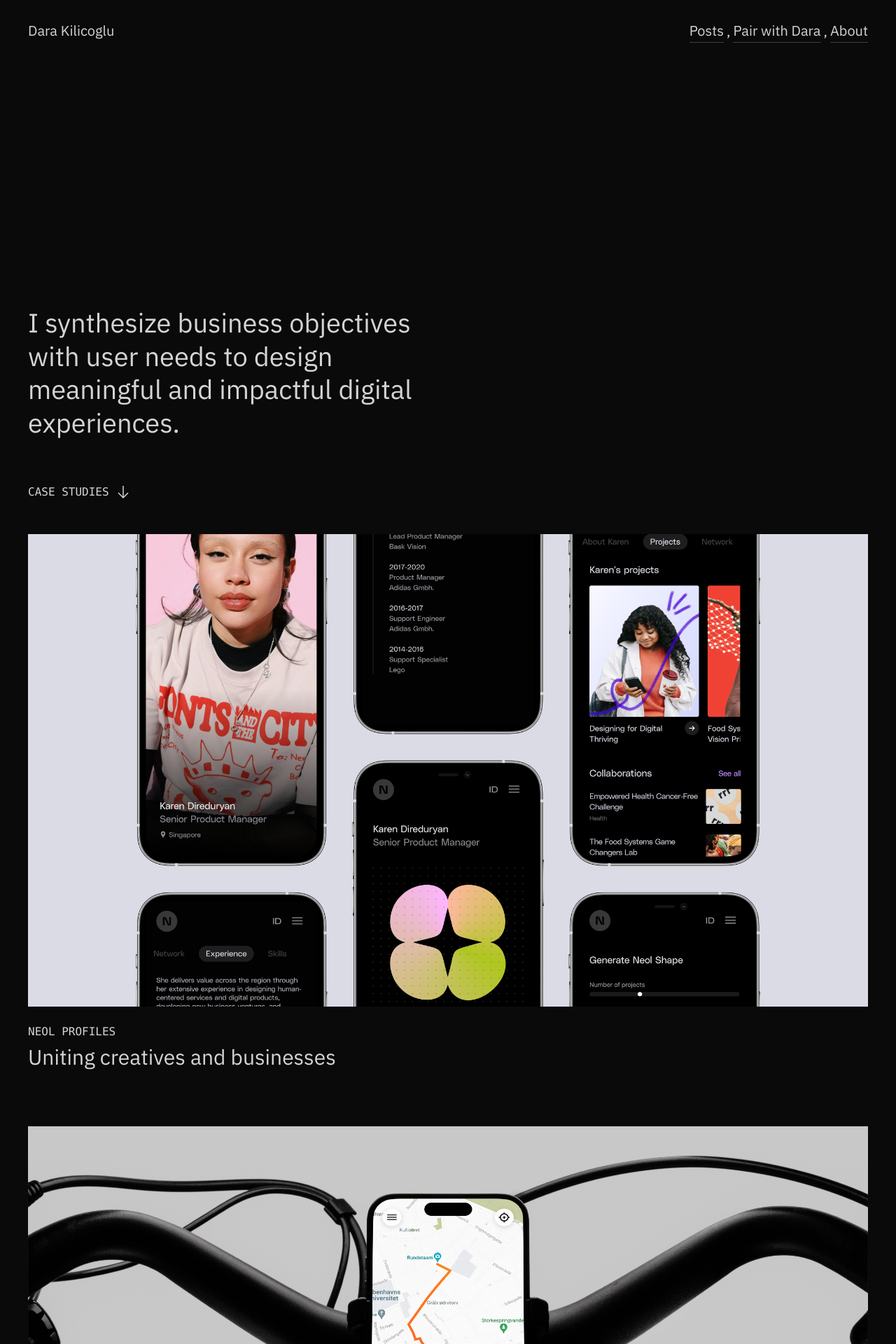
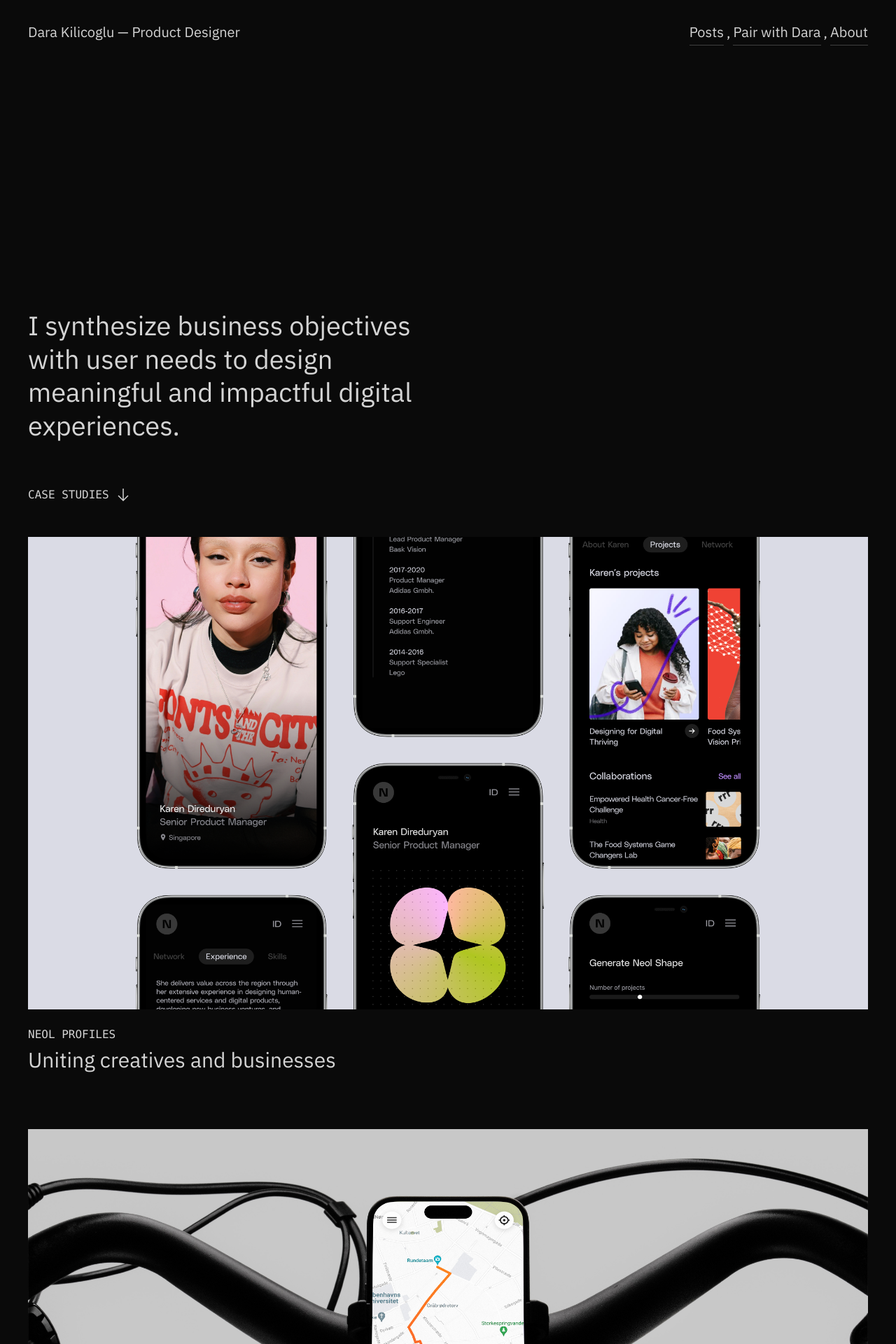
Before and after one commit to dara/darakilicoglu.com, a Jekyll site: the page built from index.html, in a window 1280 px wide. Shown: the top 1920 px of the page at 70% size. Built offline with Jekyll 4.4.1, drawn with Linux system fonts in a browser that asks for light colours.

Commit message:
Add Product Designer to header

```diff
--- a/_includes/header.html
+++ b/_includes/header.html
@@ -1,5 +1,5 @@
 <header class="flex items-center justify-between relative">
-    <h1 class="border-b-2 border-transparent">Dara Kilicoglu</h1>
+    <h1 class="border-b-2 border-transparent">Dara Kilicoglu <span class="hidden md:inline">— Product Designer</span></h1>
 
     <button id="mobile-menu-button" class="md:hidden" aria-label="Menu">
         <svg xmlns="http://www.w3.org/2000/svg" class="h-6 w-6" fill="none" viewBox="0 0 24 24" stroke="currentColor">
@@ -9,9 +9,9 @@
 
     <nav id="nav-menu" class="hidden md:block fixed md:static top-[64px] md:top-auto inset-x-0 bottom-0 bg-neutral-950 md:bg-transparent md:p-0">
         <div class="flex flex-col md:flex-row gap-2 md:gap-0 h-full md:h-auto items-start md:items-center justify-start pt-8 md:pt-0 md:justify-center px-5 md:px-0">
-            <a href="/posts" class="text-2xl md:text-base">Posts</a><span class="hidden md:inline px-1">,</span>
-            <a href="/pair-with-dara" class="text-2xl md:text-base">Pair with Dara</a><span class="hidden md:inline px-1">,</span>
-            <a href="/about" class="text-2xl md:text-base">About</a>
+            <a href="/posts" class="text-3xl md:text-base">Posts</a><span class="hidden md:inline px-1">,</span>
+            <a href="/pair-with-dara" class="text-3xl md:text-base">Pair with Dara</a><span class="hidden md:inline px-1">,</span>
+            <a href="/about" class="text-3xl md:text-base">About</a>
         </div>
     </nav>
 </header>
--- a/assets/css/main.css
+++ b/assets/css/main.css
@@ -861,10 +861,6 @@
   margin-bottom: 0px;
 }
 
-.mb-1 {
-  margin-bottom: 0.25rem;
-}
-
 .mb-12 {
   margin-bottom: 3rem;
 }
@@ -1201,6 +1197,11 @@
   font-size: 17px;
 }
 
+.text-3xl {
+  font-size: 1.875rem;
+  line-height: 2.25rem;
+}
+
 .font-medium {
   font-weight: 500;
 }
@@ -1272,6 +1273,10 @@
 
   .md\:block {
     display: block;
+  }
+
+  .md\:inline-block {
+    display: inline-block;
   }
 
   .md\:inline {
```
